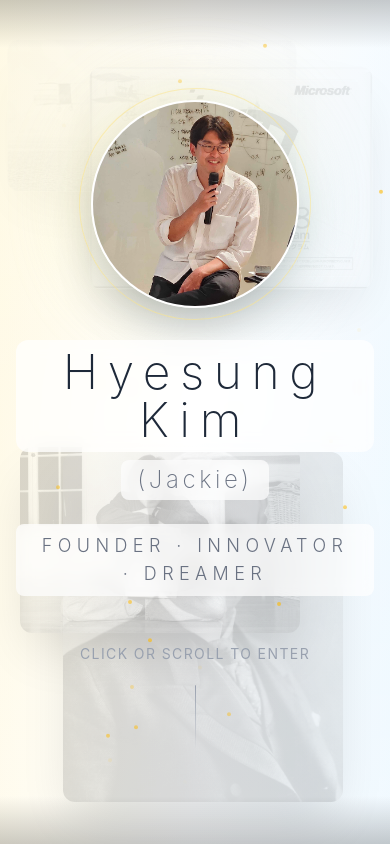
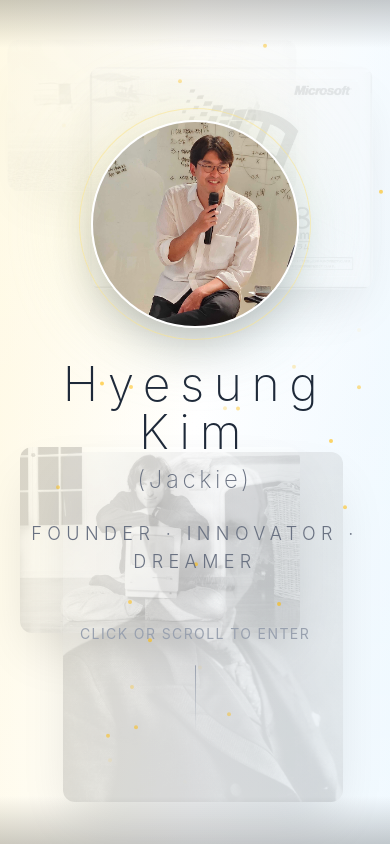
Before and after one commit to cmeetsp-jackie/Jackie-Website, a Next.js app: page / in a window 390 px wide. Built offline with nearby package versions, Linux system fonts and the light colour scheme.

Commit message:
Remove text background, keep only lowered image opacity

```diff
--- a/app/page.tsx
+++ b/app/page.tsx
@@ -314,9 +314,9 @@ function HomeContent() {
                   </div>
                 </motion.div>
 
-                {/* 이름 - 모바일에서 배경 추가 */}
+                {/* 이름 */}
                 <motion.h1
-                  className="text-5xl md:text-8xl font-extralight tracking-[0.2em] text-gray-800 mb-2 px-4 py-2 md:px-0 md:py-0 bg-white/70 md:bg-transparent rounded-xl md:rounded-none backdrop-blur-sm md:backdrop-blur-none"
+                  className="text-5xl md:text-8xl font-extralight tracking-[0.2em] text-gray-800 mb-2"
                   initial={{ opacity: 0, y: 30 }}
                   animate={{ opacity: 1, y: 0 }}
                   transition={{ duration: 1, delay: 0.5 }}
@@ -326,7 +326,7 @@ function HomeContent() {
 
                 {/* 영어 이름 */}
                 <motion.p
-                  className="text-2xl md:text-3xl text-gray-500 font-extralight tracking-[0.15em] mb-6 px-4 py-1 md:px-0 md:py-0 bg-white/70 md:bg-transparent rounded-lg md:rounded-none backdrop-blur-sm md:backdrop-blur-none inline-block"
+                  className="text-2xl md:text-3xl text-gray-500 font-extralight tracking-[0.15em] mb-6"
                   initial={{ opacity: 0 }}
                   animate={{ opacity: 1 }}
                   transition={{ duration: 1, delay: 0.6 }}
@@ -336,7 +336,7 @@ function HomeContent() {
 
                 {/* 부제 */}
                 <motion.p
-                  className="text-lg md:text-xl text-gray-500 tracking-[0.3em] uppercase font-light mb-12 px-4 py-2 md:px-0 md:py-0 bg-white/70 md:bg-transparent rounded-lg md:rounded-none backdrop-blur-sm md:backdrop-blur-none"
+                  className="text-lg md:text-xl text-gray-500 tracking-[0.3em] uppercase font-light mb-12"
                   initial={{ opacity: 0 }}
                   animate={{ opacity: 1 }}
                   transition={{ duration: 1, delay: 0.8 }}
```
